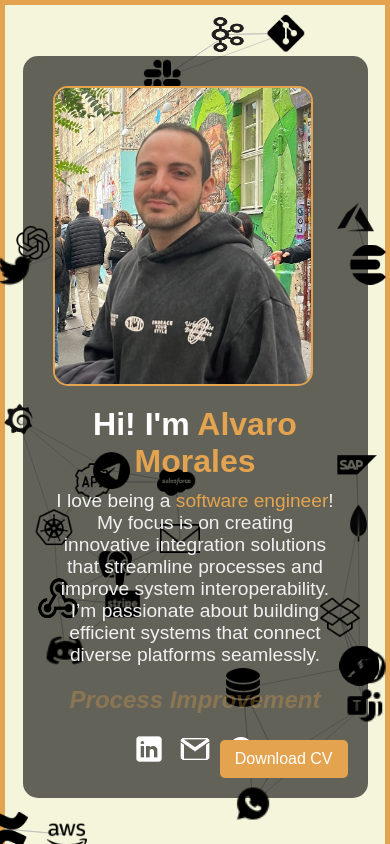
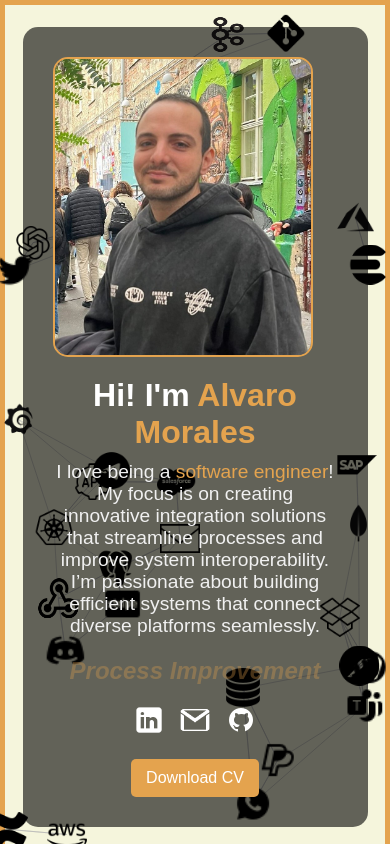
Before and after one commit to AlvaroMoralesDEV/portfolio, a React (Create React App) app: page / in a window 390 px wide. Shown: the top 844 px of the page. Built offline with nearby package versions, Linux system fonts and the light colour scheme.

Commit message:
buttom in mobile

```diff
--- a/src/components/css/Presentation.css
+++ b/src/components/css/Presentation.css
@@ -1,4 +1,3 @@
-/* Center the entire presentation within the viewport */
 .home-container {
   position: relative;
   min-height: 100vh;
@@ -131,3 +130,11 @@ p {
   background-color: #d4a03e;
   transform: scale(1.05);
 }
+
+@media (max-width: 768px) {
+  .download-cv-button {
+      position: static;
+      margin-top: 20px;
+      align-self: center;
+  }
+}
--- a/src/components/js/Presentation.js
+++ b/src/components/js/Presentation.js
@@ -4,7 +4,7 @@ import profileImage from '../../assets/images/profile.jpg';
 import linkedinIcon from '../../assets/icons/linkedin.png';
 import githubIcon from '../../assets/icons/github.png';
 import gmailIcon from '../../assets/icons/gmail.png';
-import cvFile from '../../assets/CV.pdf';
+import cvFile from '../../assets/AlvaroMorales_CV.pdf';
 
 function Presentation() {
     const skills = [
```
Also changed, not shown: 1 other file (tests, documents, lock files or other folders).
